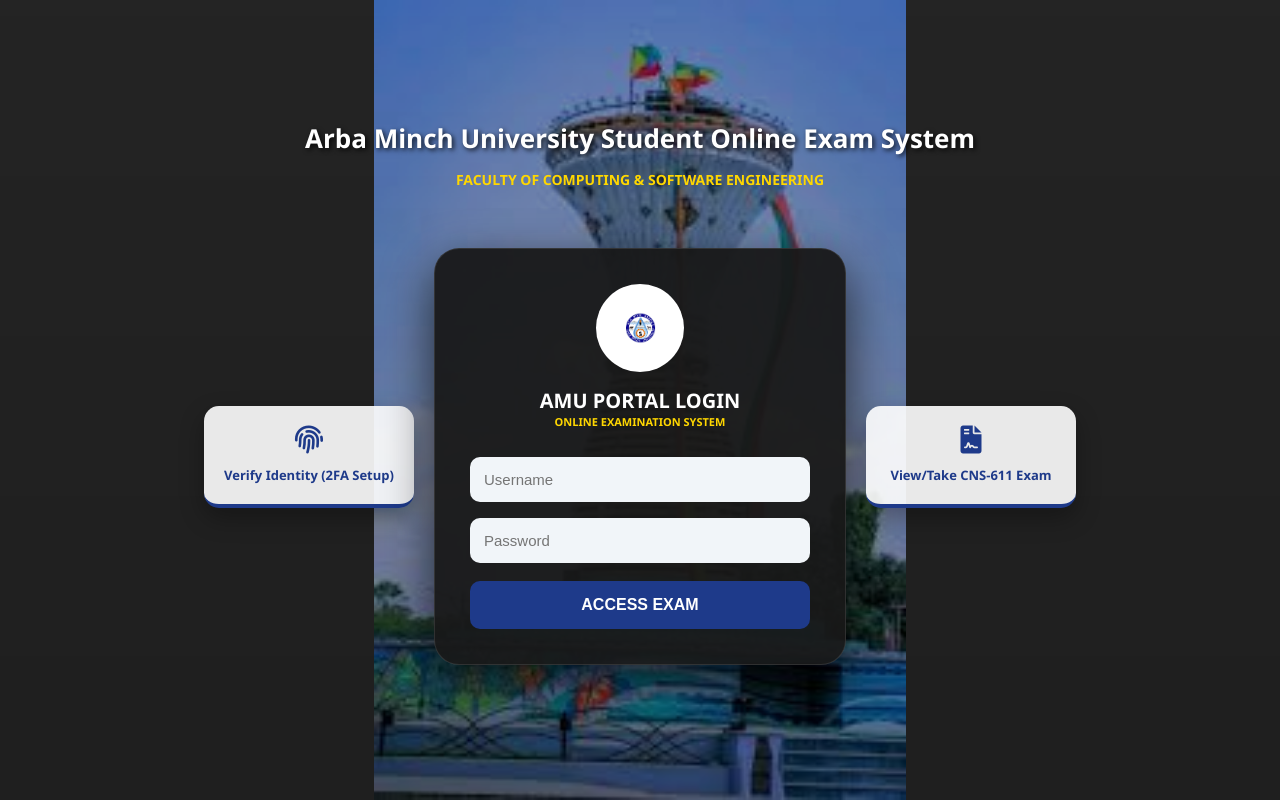
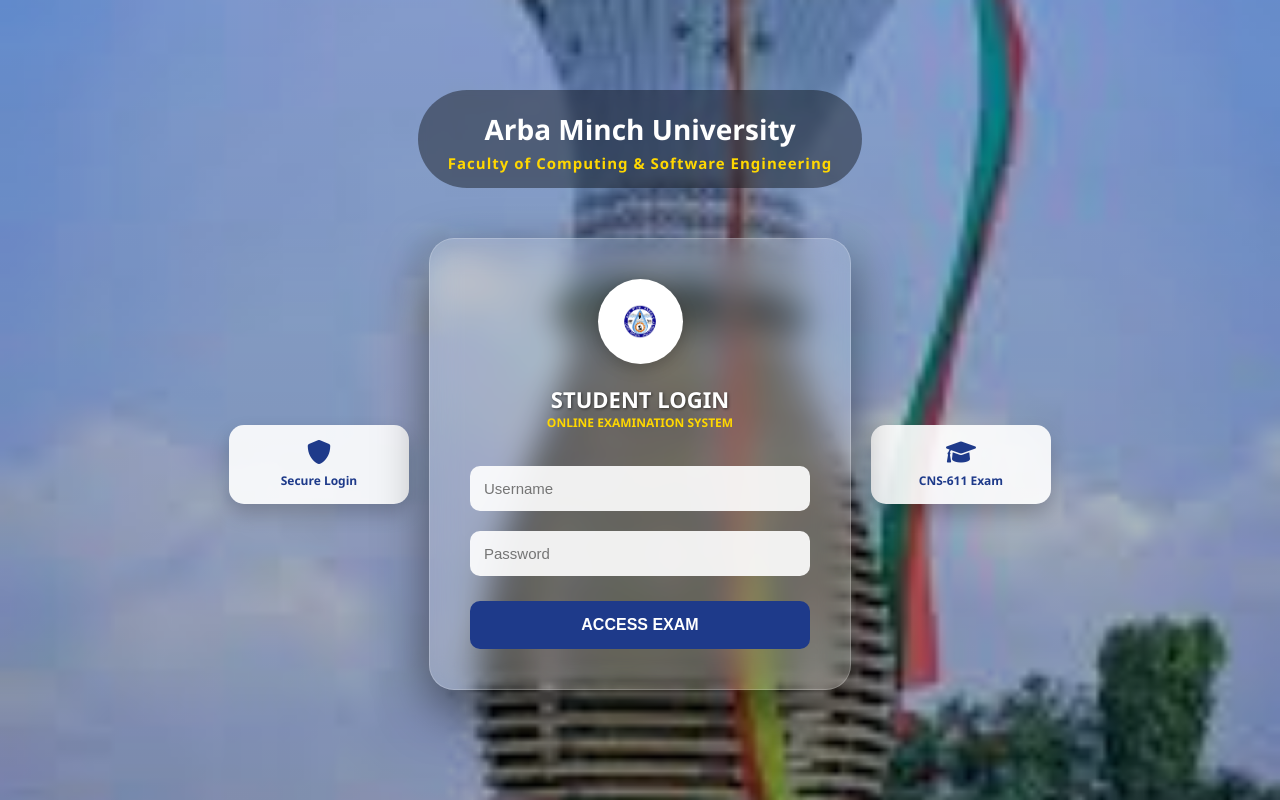
Before and after one commit to mesfinchalnew-creator/online-exam-system, a Flask app: page / in a window 1280 px wide. Run offline with Flask 3, Linux system fonts and the light colour scheme.

Commit message:
Update login.html

```diff
--- a/templates/login.html
+++ b/templates/login.html
@@ -8,12 +8,11 @@
         body {
             margin: 0;
             padding: 0;
-            font-family: 'Segoe UI', Tahoma, Geneva, Verdana, sans-serif;
-            /* ምስሉ ጥርት እንዲል እና ሙሉ ሀውልቱ እንዲታይ containment እንጠቀማለን */
-            background: linear-gradient(rgba(0, 0, 0, 0.3), rgba(0, 0, 0, 0.4)),
-                        url("{{ url_for('static', filename='monument.jpg') }}") no-repeat center center;
-            background-size: contain; /* cover የሚለውን ወደ contain ቀይሬያለሁ */
-            background-color: #333; /* ምስሉ ያላለቀበት ቦታ ጥቁር እንዲሆን */
+            font-family: 'Segoe UI', Roboto, Helvetica, Arial, sans-serif;
+            /* አዲሱን የተፈጥሮ ምስል እዚህ እንጠቀማለን */
+            background: linear-gradient(rgba(0, 0, 0, 0.2), rgba(0, 0, 0, 0.3)),
+                        url("{{ url_for('static', filename='monument.jpg') }}") no-repeat center center fixed;
+            background-size: cover;
             display: flex;
             flex-direction: column;
             align-items: center;
@@ -23,12 +22,27 @@
 
         .header-section {
             text-align: center;
-            margin-bottom: 25px;
-            z-index: 2;
+            margin-bottom: 30px;
+            background: rgba(0, 0, 0, 0.4); /* ጽሁፉ እንዲታይ የኋላ ሻዶ */
+            padding: 15px 30px;
+            border-radius: 50px;
+            backdrop-filter: blur(5px);
         }
 
-        .header-section h1 { font-size: 26px; color: white; margin: 5px 0; font-weight: 800; text-shadow: 2px 2px 5px rgba(0,0,0,0.8); }
-        .header-section p { font-size: 14px; color: #ffd700; font-weight: 600; text-transform: uppercase; }
+        .header-section h1 {
+            font-size: 28px;
+            color: white;
+            margin: 5px 0;
+            font-weight: 800;
+        }
+
+        .header-section p {
+            font-size: 15px;
+            color: #ffd700;
+            margin: 0;
+            font-weight: 600;
+            letter-spacing: 1px;
+        }
 
         .main-container {
             display: flex;
@@ -37,61 +51,46 @@
             justify-content: center;
             flex-wrap: wrap;
             padding: 20px;
-            width: 100%;
-            z-index: 2;
         }
 
-        /* የመረጃ ካርዶች (በትንሽ ፊደል) */
-        .info-card {
-            background: rgba(255, 255, 255, 0.9);
-            color: #1e3a8a;
-            padding: 20px;
-            border-radius: 15px;
-            width: 170px;
-            text-align: center;
-            box-shadow: 0 10px 25px rgba(0,0,0,0.3);
-            border-bottom: 4px solid #1e3a8a;
-            transition: 0.3s;
-        }
-        .info-card i { font-size: 28px; margin-bottom: 12px; display: block; }
-        .info-card h4 { font-size: 13px; margin: 0; font-weight: 700; }
-
-        /* የሎግኢን ካርድ */
+        /* የሎግኢን ካርድ - ትንሽ ግልጽ (Glassmorphism) */
         .login-card {
-            background: rgba(25, 25, 25, 0.95);
-            padding: 35px;
+            background: rgba(255, 255, 255, 0.15);
+            padding: 40px;
             border-radius: 25px;
-            box-shadow: 0 20px 50px rgba(0,0,0,0.7);
+            backdrop-filter: blur(15px);
+            box-shadow: 0 20px 50px rgba(0,0,0,0.5);
             width: 340px;
             text-align: center;
-            border: 1px solid rgba(255, 255, 255, 0.1);
+            border: 1px solid rgba(255, 255, 255, 0.2);
         }
 
         .amu-logo-circle {
-            width: 80px;
-            height: 80px;
+            width: 85px;
+            height: 85px;
             background: white;
             border-radius: 50%;
             display: inline-flex;
             align-items: center;
             justify-content: center;
-            margin-bottom: 15px;
-            padding: 4px;
+            margin-bottom: 20px;
+            box-shadow: 0 5px 15px rgba(0,0,0,0.2);
         }
-        .amu-logo-circle img { width: 65px; }
+        .amu-logo-circle img { width: 70px; }
 
-        h2 { color: white; margin: 0; font-size: 20px; font-weight: 800; }
-        .sub-title { color: #ffd700; margin-bottom: 20px; font-size: 11px; font-weight: bold; }
+        h2 { color: white; margin: 0; font-size: 22px; text-shadow: 1px 1px 3px rgba(0,0,0,0.5); }
+        .sub-title { color: #ffd700; margin-bottom: 25px; font-size: 12px; font-weight: bold; }
 
         input {
             width: 100%;
             padding: 14px;
-            margin: 8px 0;
+            margin: 10px 0;
             border-radius: 10px;
             border: none;
-            background: #f1f5f9;
+            background: rgba(255, 255, 255, 0.9);
             box-sizing: border-box;
             font-size: 15px;
+            color: #333;
         }
 
         button {
@@ -104,9 +103,23 @@
             cursor: pointer;
             font-weight: bold;
             font-size: 16px;
-            margin-top: 10px;
+            margin-top: 15px;
+            transition: 0.3s;
         }
-        button:hover { background: #2563eb; transform: translateY(-2px); }
+        button:hover { background: #2563eb; transform: scale(1.02); }
+
+        /* ትናንሽ ካርዶች */
+        .info-card {
+            background: rgba(255, 255, 255, 0.9);
+            color: #1e3a8a;
+            padding: 15px;
+            border-radius: 15px;
+            width: 150px;
+            text-align: center;
+            box-shadow: 0 10px 20px rgba(0,0,0,0.2);
+        }
+        .info-card i { font-size: 24px; margin-bottom: 8px; display: block; }
+        .info-card h4 { font-size: 12px; margin: 0; }
 
     </style>
     <link rel="stylesheet" href="https://cdnjs.cloudflare.com/ajax/libs/font-awesome/6.0.0/css/all.min.css">
@@ -114,21 +127,21 @@
 <body>
 
     <div class="header-section">
-        <h1>Arba Minch University Student Online Exam System</h1>
+        <h1>Arba Minch University</h1>
         <p>Faculty of Computing & Software Engineering</p>
     </div>
 
     <div class="main-container">
         <div class="info-card">
-            <i class="fas fa-fingerprint"></i>
-            <h4>Verify Identity (2FA Setup)</h4>
+            <i class="fas fa-shield-alt"></i>
+            <h4>Secure Login</h4>
         </div>
 
         <div class="login-card">
             <div class="amu-logo-circle">
-                <img src="{{ url_for('static', filename='logo.png') }}" alt="Logo">
+                <img src="{{ url_for('static', filename='logo.png') }}" alt="AMU Logo">
             </div>
-            <h2>AMU PORTAL LOGIN</h2>
+            <h2>STUDENT LOGIN</h2>
             <div class="sub-title">ONLINE EXAMINATION SYSTEM</div>
             <form action="/login" method="POST">
                 <input type="text" name="username" placeholder="Username" required>
@@ -138,8 +151,8 @@
         </div>
 
         <div class="info-card">
-            <i class="fas fa-file-contract"></i>
-            <h4>View/Take CNS-611 Exam</h4>
+            <i class="fas fa-graduation-cap"></i>
+            <h4>CNS-611 Exam</h4>
         </div>
     </div>
 
```
